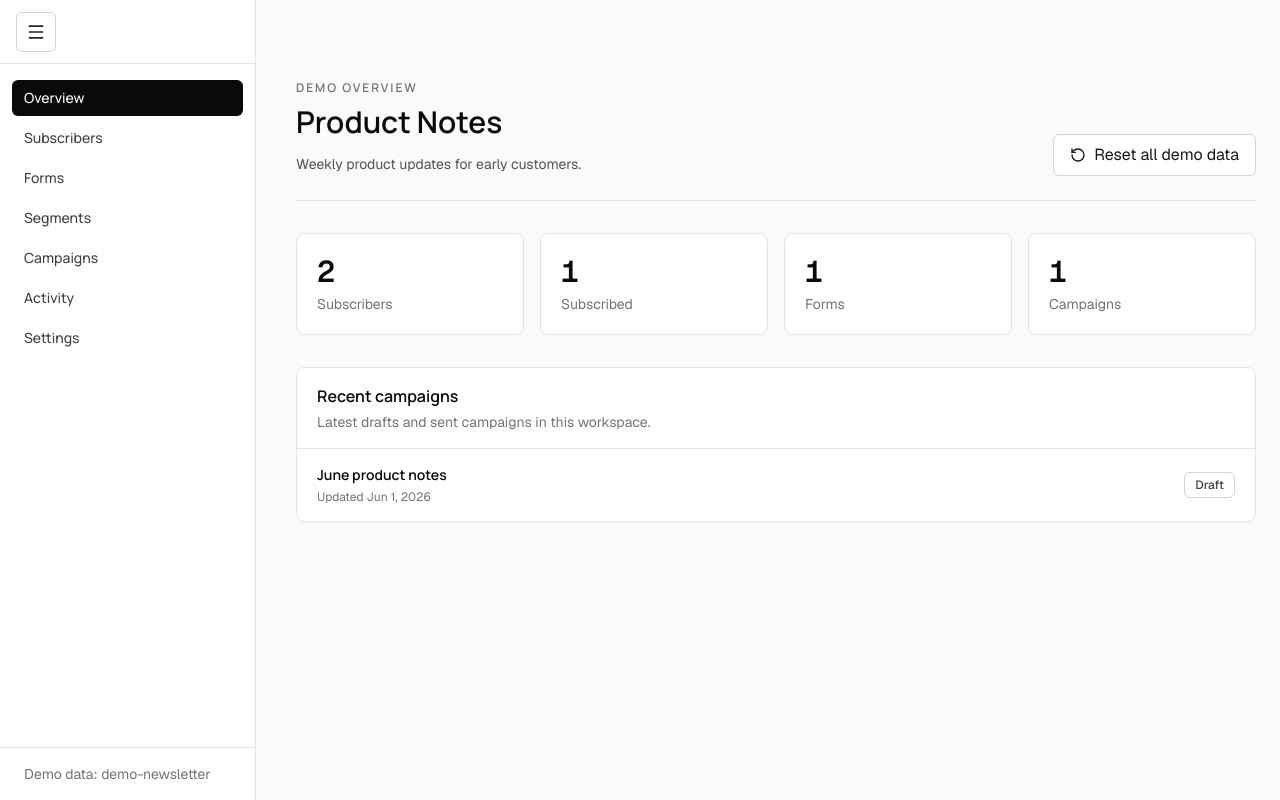
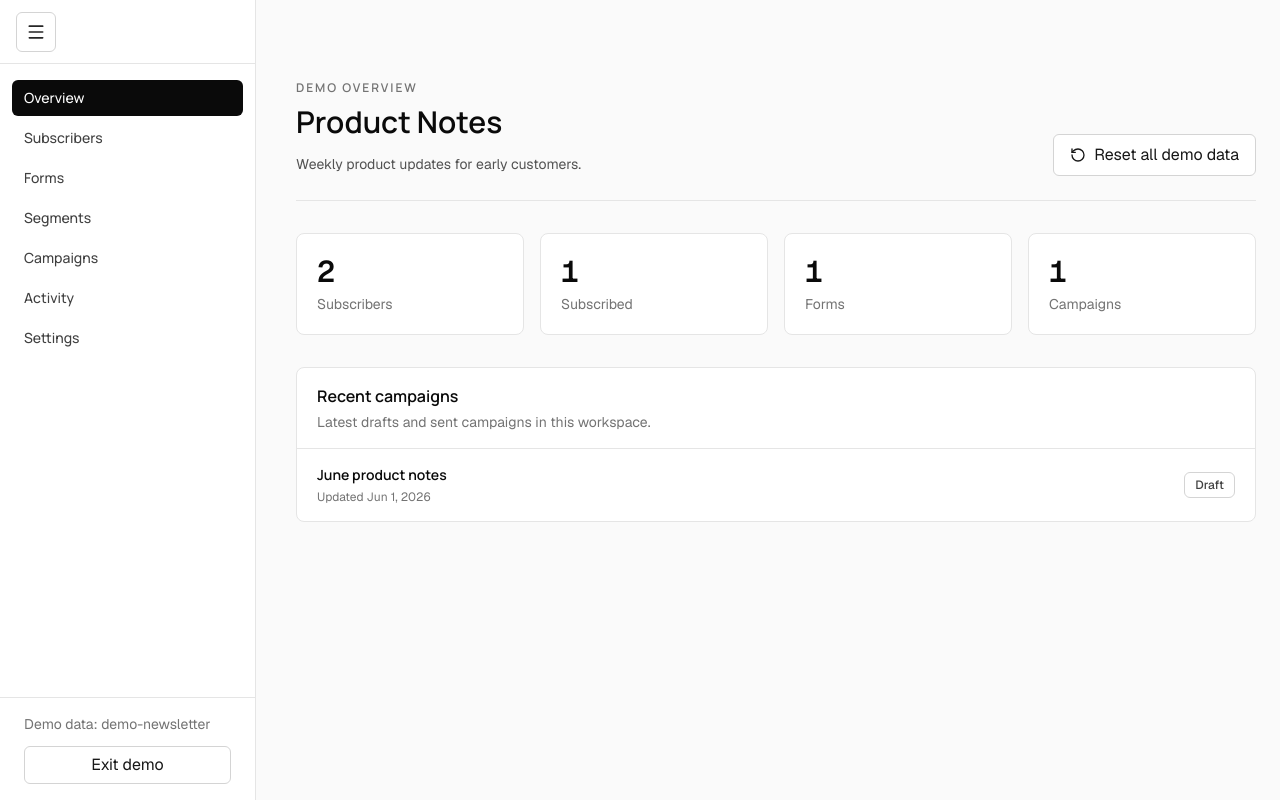
Before and after one commit to AjvorHardi/news-mailer, a React (Vite) app: page /demo in a window 1280 px wide. Built offline with nearby package versions, Linux system fonts and the light colour scheme; no server answers.

Commit message:
style: add demo exit action

```diff
--- a/src/app/layouts/DemoLayout.tsx
+++ b/src/app/layouts/DemoLayout.tsx
@@ -1,11 +1,26 @@
+import { useNavigate } from 'react-router';
 import { WorkspaceLayout } from './WorkspaceLayout';
 import { DEMO_NEWSLETTER_ID } from '../../lib/demo-storage';
+import { Button } from '../../shared/ui/Button';
 
 export function DemoLayout() {
+  const navigate = useNavigate();
+
   return (
     <WorkspaceLayout
       basePath="/demo"
       footerLabel={`Demo data: ${DEMO_NEWSLETTER_ID}`}
+      footerAction={
+        <Button
+          type="button"
+          size="sm"
+          variant="secondary"
+          className="w-full"
+          onClick={() => navigate('/')}
+        >
+          Exit demo
+        </Button>
+      }
     />
   );
 }
```
